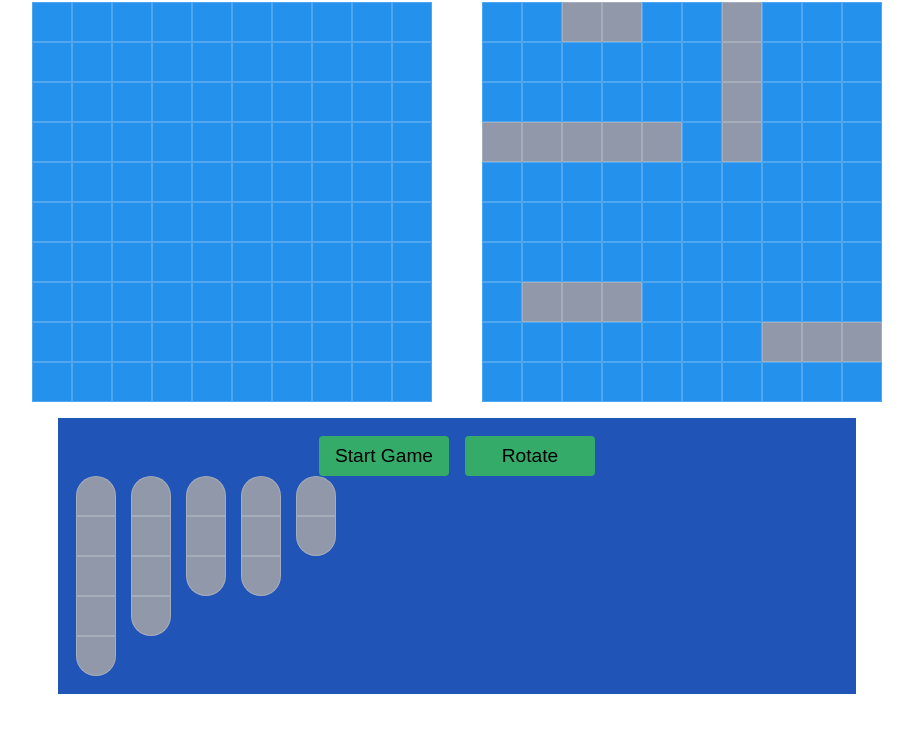
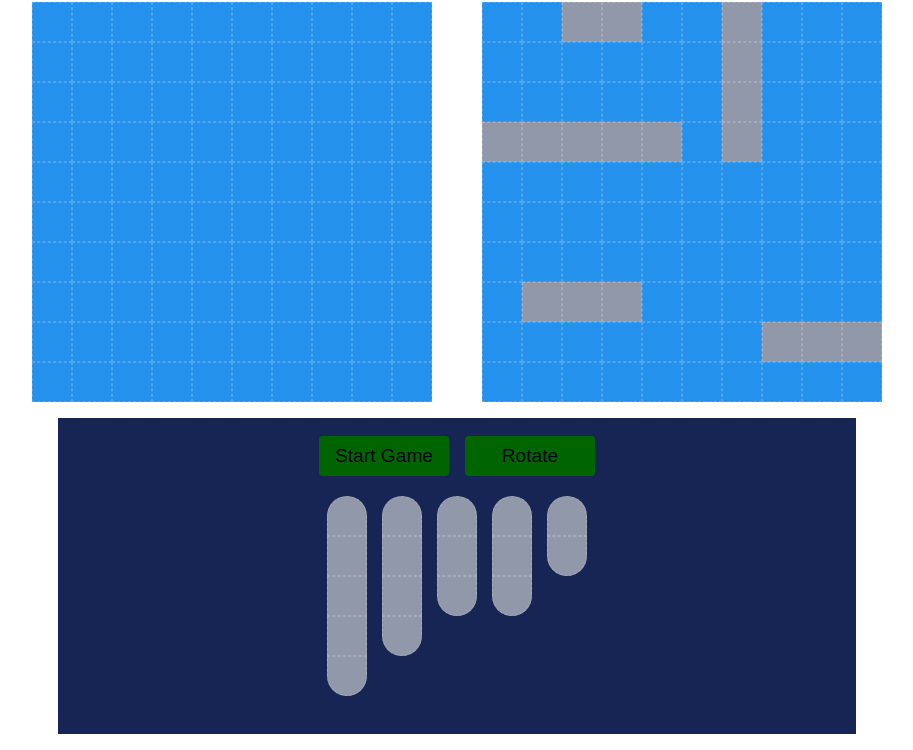
Before and after one commit to BrandonLunaCastro/Battleship-Game-2.0, a website built with webpack: page src/index.html in a window 1280 px wide. Shown: the part 120-870 px from the top of the page, without its empty margins (183-1096 px from the left). Before the commit the page ends 830 px from the top, so only its background shows below. Built offline with nearby package versions, Linux system fonts and the light colour scheme; files whose address does not match are found by name; a web font is replaced by a local one.

Commit message:
style: modify color to section options

```diff
--- a/src/styles/style.scss
+++ b/src/styles/style.scss
@@ -1,10 +1,11 @@
 @import url("https://fonts.googleapis.com/css2?family=Saira+Stencil+One&display=swap");
 $color-red: rgb(172, 11, 11);
-$color-h1: #fefefe;
+$military-green: #006400;
+$slate: #020617;
 $ship: #9098a9;
 $board: #2491ec;
 $fail: #f4f8ff;
-$options: #2154b7;
+$options: #172554;
 
 *,
 ::after,
@@ -15,25 +16,12 @@ $options: #2154b7;
   font-family: "Saira Stencil One", sans-serif;
 }
 
-html {
-  background: {
-    image: url("../img/militar.jpeg");
-    position: center;
-    repeat: no-repeat;
-    size: cover;
-  }
-}
-
-@mixin colorH1($color) {
-  color: $color;
-}
-
 h1 {
   text-align: center;
   margin: 15px;
   font-size: 5rem;
   font-weight: 500;
-  @include colorH1($color-h1);
+  color: $slate;
 }
 
 .boards {
@@ -56,7 +44,7 @@ h1 {
 
 .grid {
   height: 40px;
-  border: 1px solid hsla(0, 0%, 100%, 0.2);
+  border: 1px dashed hsla(0, 0%, 100%, 0.2);
 }
 
 .ship {
@@ -169,18 +157,22 @@ h1 {
   height: fit-content;
   width: 800px;
   background-color: $options;
+
+
   &__buttons{
     display: flex;
     justify-content: center;
     gap: 16px;
   }
+
 }
 
 #start__game,
 #rotate {
   width: 130px;
   height: 40px;
-  background-color: #35ab69;
+  background-color: $military-green;
+  color: $slate;
   font-size: 1.2rem;
   border: none ;
   border-radius: 4px;
@@ -188,9 +180,10 @@ h1 {
 
 .ships {
   display: flex;
+  justify-content: center;
+  padding: 20px;
   gap: 15px;
   width: auto;
-
 
   .carrier,
   .battleship,
```
